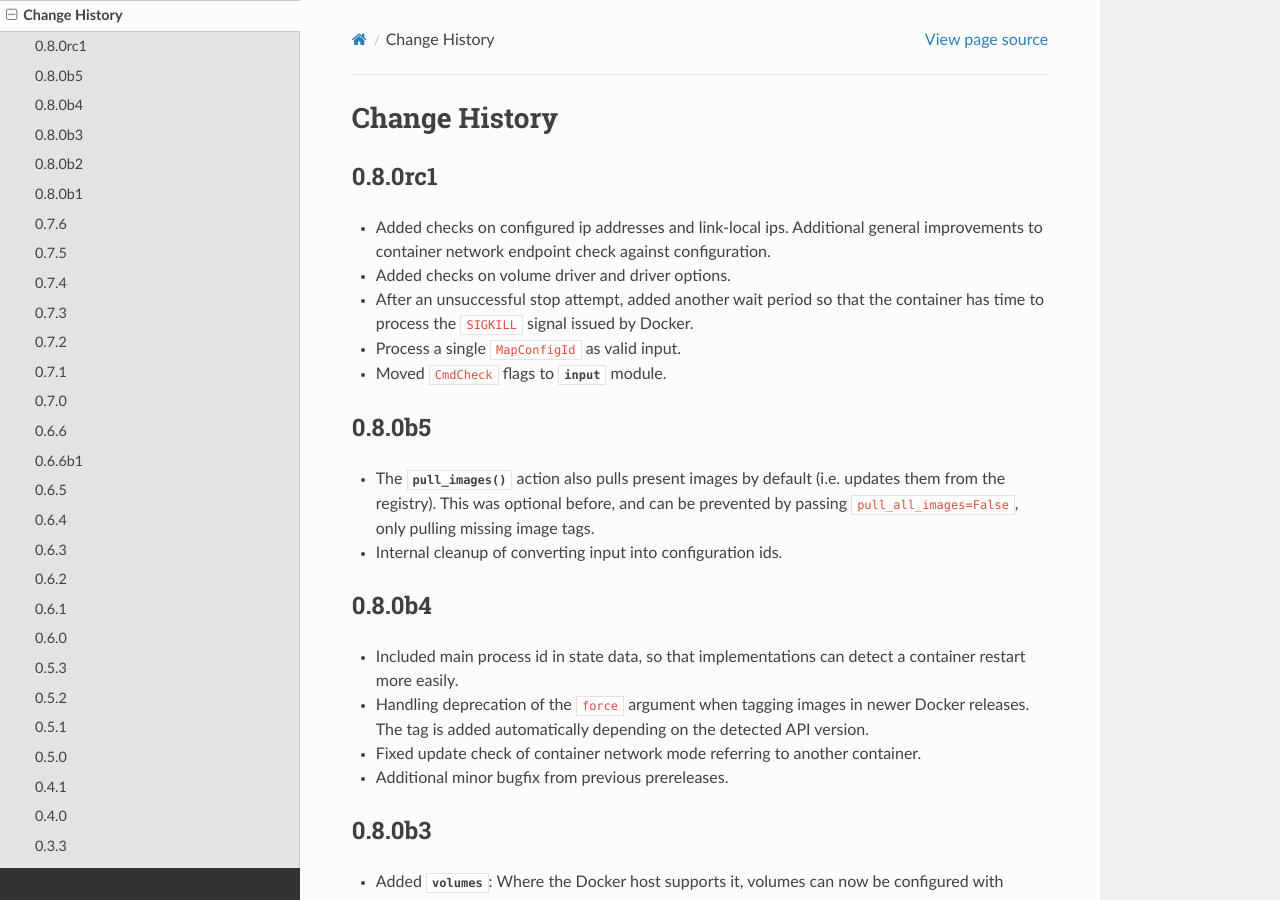
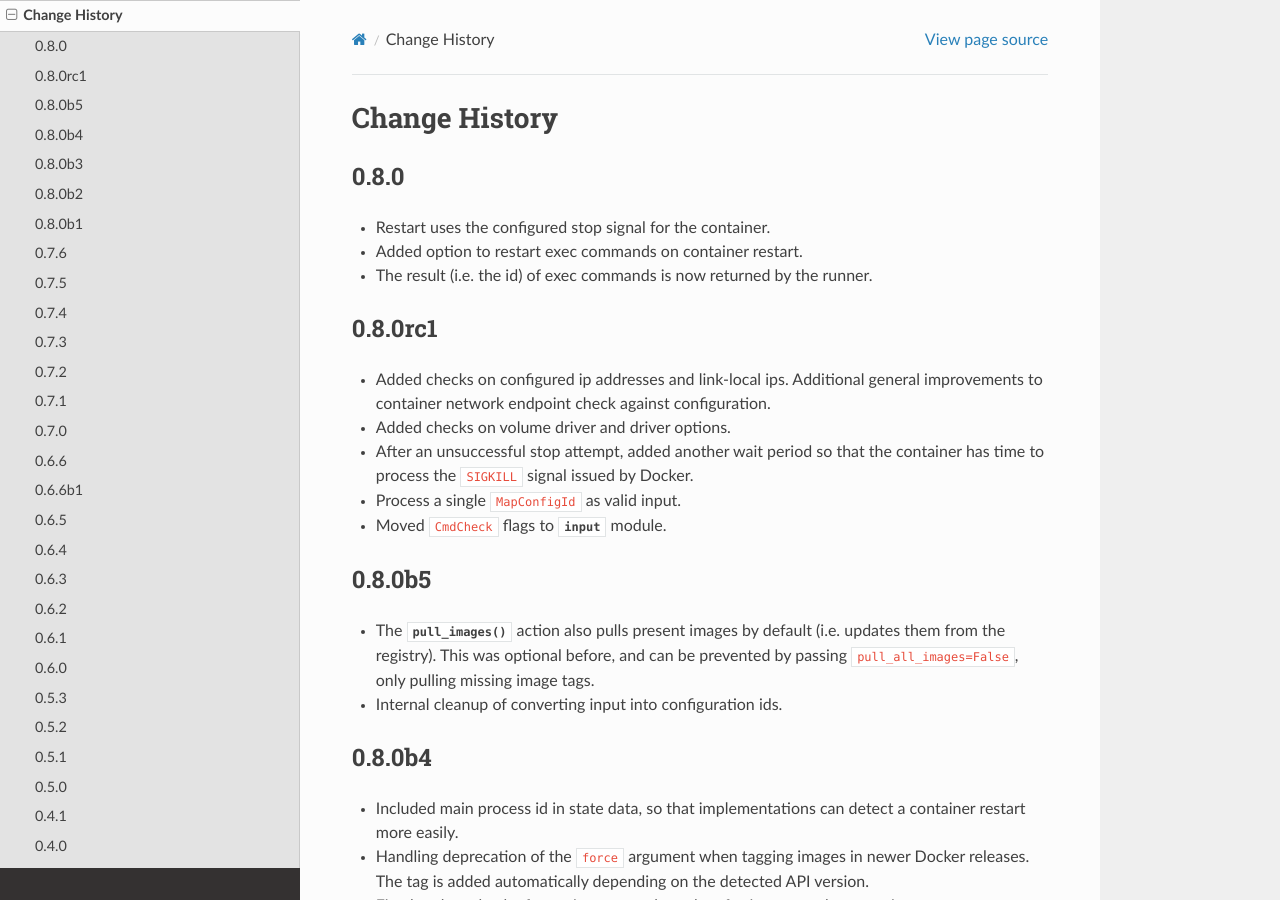
Before and after one commit to merll/docker-map, a Sphinx documentation site: the page built from docs/changes.rst, in a window 1280 px wide and 900 px high. Built offline with Sphinx 7.4.7 and the Read the Docs theme 2.0.0, drawn with Linux system fonts in a browser that asks for light colours.

Commit message:
Updated version and change log.

```diff
--- a/dockermap/__init__.py
+++ b/dockermap/__init__.py
@@ -2,7 +2,7 @@
 from __future__ import unicode_literals
 
 
-__version__ = '0.8.0rc2'
+__version__ = '0.8.0'
 
 DEFAULT_BASEIMAGE = 'tianon/true:latest'
 DEFAULT_COREIMAGE = 'busybox:latest'
--- a/docs/changes.rst
+++ b/docs/changes.rst
@@ -2,6 +2,12 @@
 
 Change History
 ==============
+0.8.0
+-----
+* Restart uses the configured stop signal for the container.
+* Added option to restart exec commands on container restart.
+* The result (i.e. the id) of exec commands is now returned by the runner.
+
 0.8.0rc1
 --------
 * Added checks on configured ip addresses and link-local ips. Additional general improvements to container network
```
